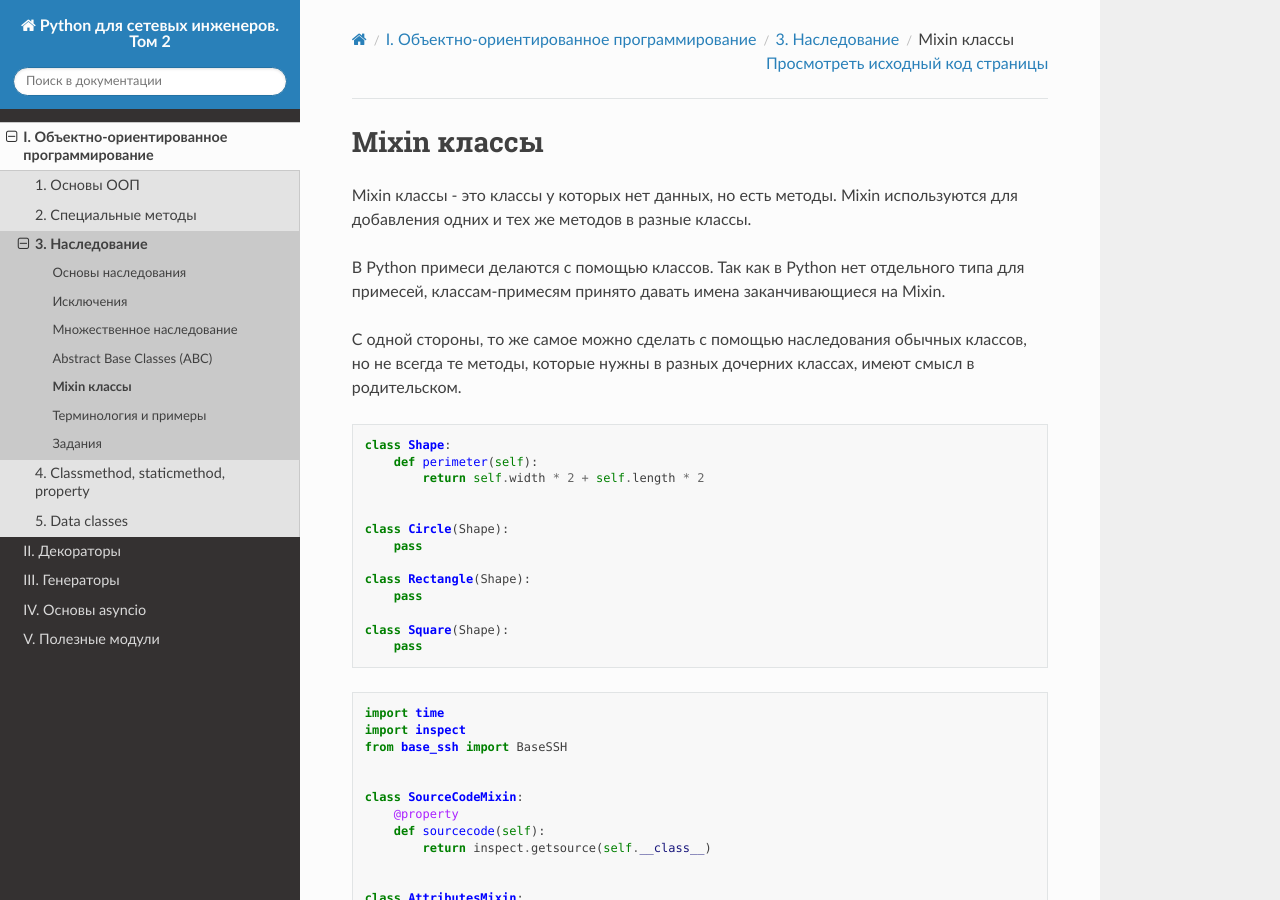
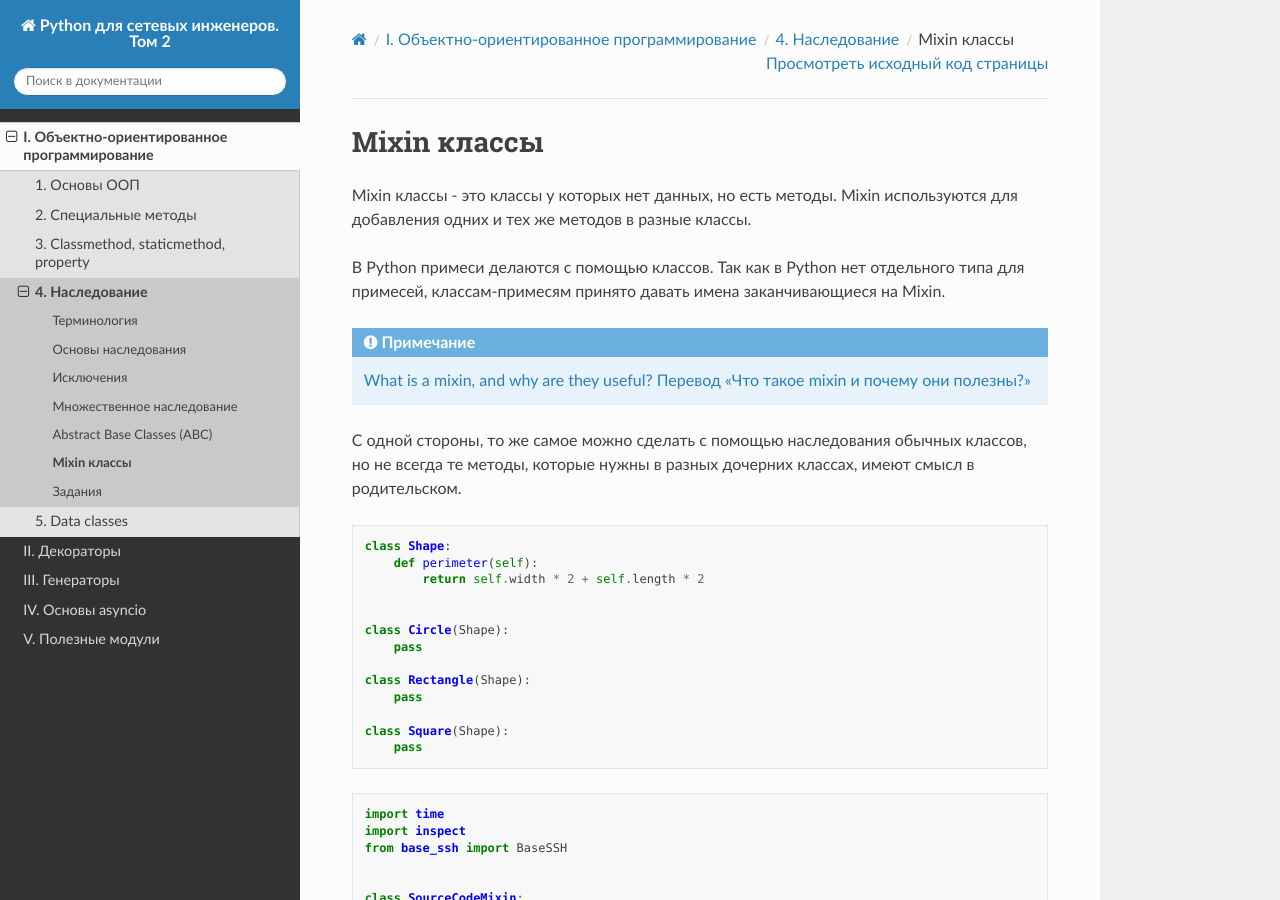
Before and after one commit to natenka/advpyneng-book, a Sphinx documentation site: the page built from docs/source/book/04_oop_inheritance/mixin.rst, in a window 1280 px wide and 900 px high. Built offline with Sphinx 7.4.7 and the Read the Docs theme 2.0.0, drawn with Linux system fonts in a browser that asks for light colours; pages that are not in the unit, such as notebooks, are missing from menus.

Commit message:
swap 03 04 chapter

```diff
--- a/docs/source/book/04_oop_method_decorators/index.rst
+++ b/docs/source/book/03_oop_method_decorators/index.rst
@@ -2,7 +2,7 @@
 
    \newpage
 
-4. Classmethod, staticmethod, property
+3. Classmethod, staticmethod, property
 ======================================
 
 
--- a/docs/source/book/03_oop_inheritance/index.rst
+++ b/docs/source/book/04_oop_inheritance/index.rst
@@ -2,17 +2,17 @@
 
    \newpage
 
-3. Наследование
+4. Наследование
 ============================
 
 
 .. toctree::
    :maxdepth: 1
 
+   terms
    inheritance
    exceptions
    multiple_inheritance
    abc
    mixin
-   terms
    ../../exercises/03_exercises.rst
--- a/docs/source/book/03_oop_inheritance/mixin.rst
+++ b/docs/source/book/04_oop_inheritance/mixin.rst
@@ -7,6 +7,11 @@ Mixin используются для добавления одних и тех
 
 В Python примеси делаются с помощью классов. Так как в Python нет отдельного типа
 для примесей, классам-примесям принято давать имена заканчивающиеся на Mixin.
+
+.. note::
+
+    `What is a mixin, and why are they useful? <https://stackoverflow.com/questions/533631/what-is-a-mixin-and-why-are-they-useful>`__
+    `Перевод "Что такое mixin и почему они полезны?" <http://qaru.site/questions/12628/what-is-a-mixin-and-why-are-they-useful>`__
 
 С одной стороны, то же самое можно сделать с помощью наследования обычных классов,
 но не всегда те методы, которые нужны в разных дочерних классах,
--- a/docs/source/book/03_oop_inheritance/terms.rst
+++ b/docs/source/book/04_oop_inheritance/terms.rst
@@ -1,5 +1,5 @@
-Терминология и примеры
-----------------------
+Терминология
+------------
 
 Интерфейс/Протокол (Interface/Protocol)
 ~~~~~~~~~~~~~~~~~~~~~~~~~~~~~~~~~~~~~~~
--- a/docs/source/book/Part_I.rst
+++ b/docs/source/book/Part_I.rst
@@ -6,6 +6,6 @@ I. Объектно-ориентированное программирован
 
    01_oop_basics/index.rst
    02_oop_special_methods/index.rst
-   03_oop_inheritance/index.rst
-   04_oop_method_decorators/index.rst
+   03_oop_method_decorators/index.rst
+   04_oop_inheritance/index.rst
    05_data_classes/index.rst
```
Also changed, not shown: docs/source/book/04_oop_inheritance/abc.rst (renamed from docs/source/book/03_oop_inheritance/abc.rst), docs/source/book/04_oop_inheritance/abc_example.py (renamed from docs/source/book/03_oop_inheritance/abc_example.py), docs/source/book/04_oop_inheritance/abc_standard_library.rst (renamed from docs/source/book/03_oop_inheritance/abc_standard_library.rst), docs/source/book/04_oop_inheritance/base_ssh.py (renamed from docs/source/book/03_oop_inheritance/base_ssh.py), docs/source/book/04_oop_inheritance/exceptions.rst (renamed from docs/source/book/03_oop_inheritance/exceptions.rst), docs/source/book/04_oop_inheritance/exercises.rst (renamed from docs/source/book/03_oop_inheritance/exercises.rst), docs/source/book/04_oop_inheritance/inheritance.rst (renamed from docs/source/book/03_oop_inheritance/inheritance.rst), docs/source/book/04_oop_inheritance/memory_test.py (renamed from docs/source/book/03_oop_inheritance/memory_test.py), docs/source/book/04_oop_inheritance/metaclass_subclasses_map.rst (renamed from docs/source/book/03_oop_inheritance/metaclass_subclasses_map.rst), docs/source/book/04_oop_inheritance/mixin_example.py (renamed from docs/source/book/03_oop_inheritance/mixin_example.py), docs/source/book/04_oop_inheritance/multiple_inheritance.rst (renamed from docs/source/book/03_oop_inheritance/multiple_inheritance.rst), docs/source/book/04_oop_inheritance/netmiko_codebase_examples.py (renamed from docs/source/book/03_oop_inheritance/netmiko_codebase_examples.py), docs/source/book/04_oop_inheritance/slots_example.py (renamed from docs/source/book/03_oop_inheritance/slots_example.py).
